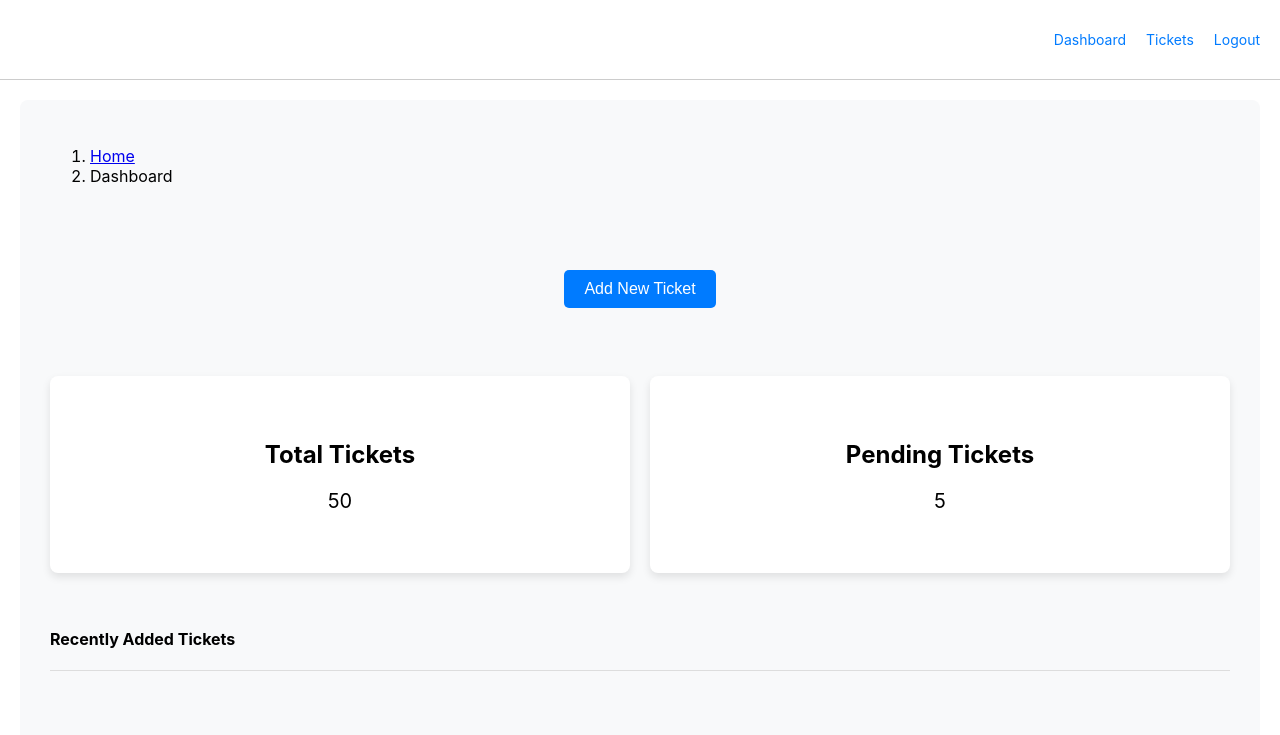
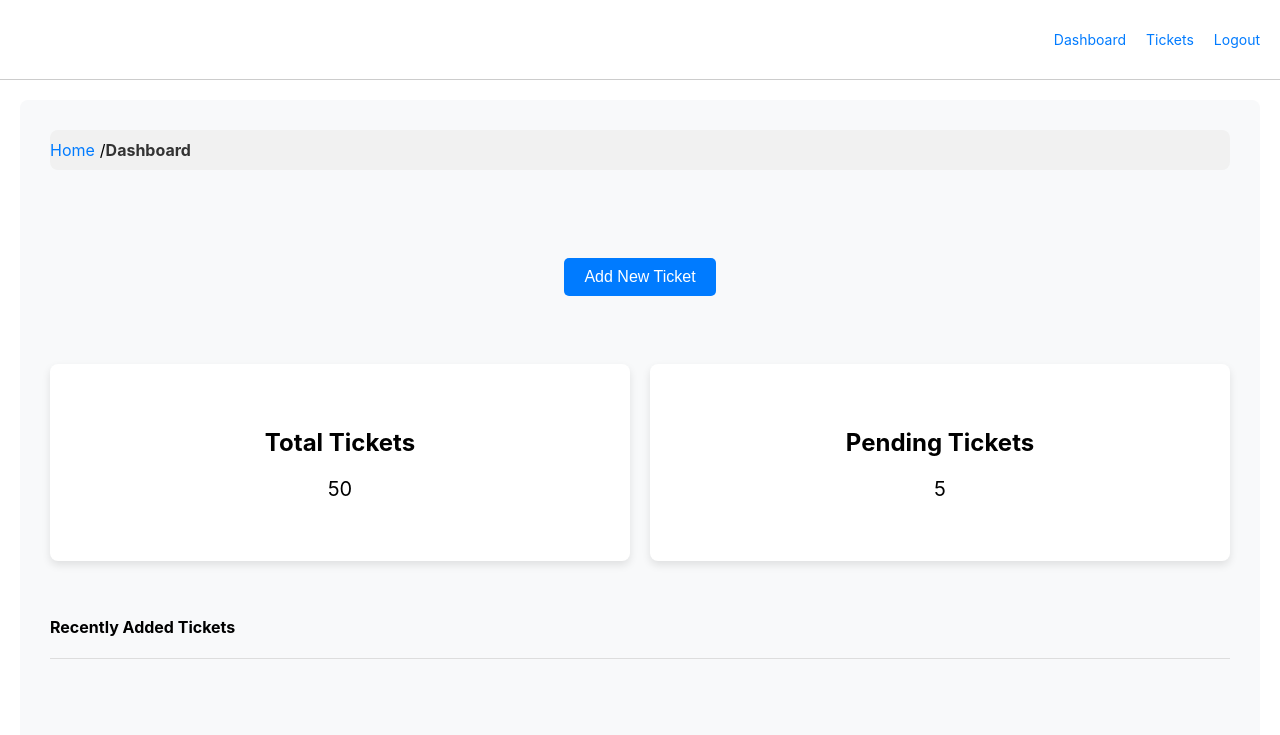
Before and after one commit to Aftermath001/Customer--Relationship-Mngt-TIcket, a React (Create React App) app in the folder front-end/: page /dashboard in a window 1280 px wide. Shown: the top 735 px of the page. Built offline with nearby package versions, Linux system fonts and the light colour scheme.

Commit message:
BreadCrumbs

```diff
--- a/front-end/src/components/breadCrumbs/BreadCrumbs.js
+++ b/front-end/src/components/breadCrumbs/BreadCrumbs.js
@@ -1,14 +1,14 @@
-import React from 'react'
-import Breadcrumb from 'react-bootstrap/Breadcrumb';
+// BreadCrumbs.js
+import React from 'react';
+import { Link } from 'react-router-dom';
+import './breadcrumbs.css'; // Import custom CSS
 
+const BreadCrumbs = ({ page }) => {
+  return (
+    <div className="breadcrumbs">
+      <Link to="/" className="breadcrumb-link">Home</Link> / <span className="breadcrumb-current">{page}</span>
+    </div>
+  );
+};
 
-const BreadCrumbs = ({page}) => {
-  return (
-    <Breadcrumb>
-      <Breadcrumb.Item href="/dashboard">Home</Breadcrumb.Item>
-      <Breadcrumb.Item active>{page}</Breadcrumb.Item>
-    </Breadcrumb>
-  )
-}
-
-export default BreadCrumbs
+export default BreadCrumbs;
--- /dev/null
+++ b/front-end/src/components/breadCrumbs/breadcrumbs.css
@@ -0,0 +1,27 @@
+/* BreadCrumbs.css */
+
+.breadcrumbs {
+    padding: 10px 0;
+    font-size: 1rem;
+    background-color: #f1f1f1;
+    border-radius: 8px;
+    margin-bottom: 20px;
+    display: flex;
+    align-items: center;
+  }
+
+  .breadcrumb-link {
+    color: #007bff;
+    text-decoration: none;
+    margin-right: 5px;
+    transition: color 0.3s ease;
+  }
+
+  .breadcrumb-link:hover {
+    color: #0056b3;
+  }
+
+  .breadcrumb-current {
+    font-weight: bold;
+    color: #333;
+  }
```
